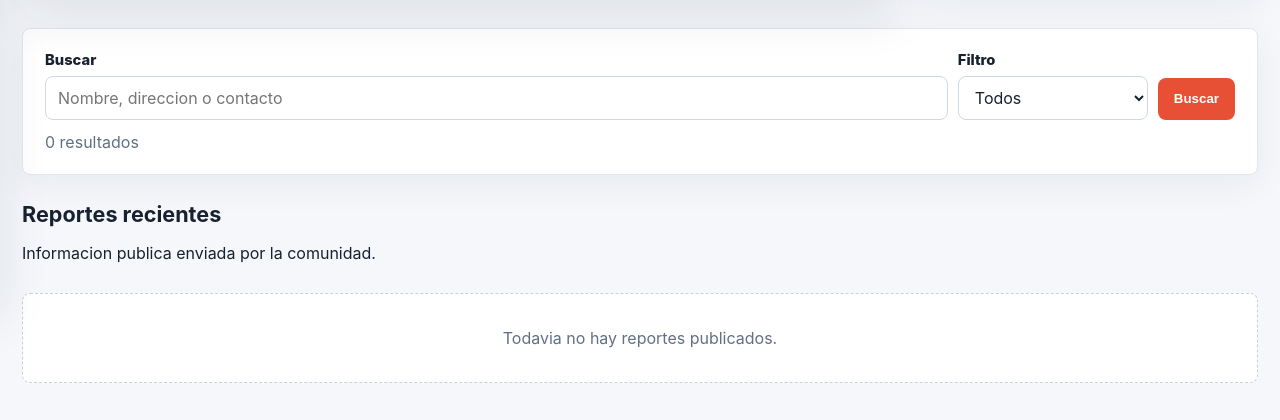
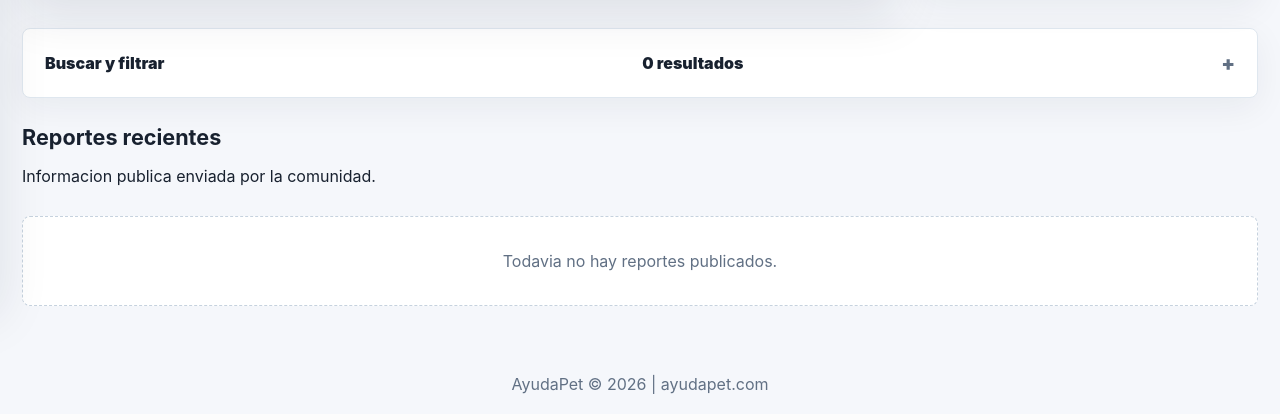
Before and after one commit to MAVD84/AyudaPet.com, a PHP site: page / in a window 1280 px wide. Shown: the part 502-922 px from the top of the page. After the commit the page ends 896 px from the top, so only its background shows below. Run offline with PHP 8.4, Linux system fonts and the light colour scheme; tables that the repository leaves empty hold one stand-in row (values such as "Sample post").

Commit message:
Compact search filters into dropdown

```diff
--- a/index.php
+++ b/index.php
@@ -489,7 +489,7 @@ function render(string $view, array $data = [], int $status = 200): void {
   <link rel="icon" type="image/png" href="/static/logo.png">
   <link rel="apple-touch-icon" href="/static/logo.png">
   <style><?= css() ?></style>
-  <style>.switch input:checked~.switch-ui{background:var(--green)}.switch input:checked~.switch-ui:before{transform:translateX(22px)}.inline-fields{display:grid;grid-template-columns:88px minmax(0,132px);gap:8px;align-items:center}.inline-fields select,.inline-fields input{min-width:0}.pet-body{padding-right:20px}.detail-media .views-badge,.detail-media .photo-badge{top:10px;min-width:86px;min-height:28px;padding:0 10px;font-size:.78rem;line-height:1;align-items:center;justify-content:center;text-align:center}.views-badge{position:absolute;left:10px;box-shadow:0 10px 24px rgba(20,32,48,.16);background:rgba(255,255,255,.94);color:var(--ink)}@media(max-width:420px){.pet-body{padding-right:12px}.detail-media .views-badge,.detail-media .photo-badge{top:7px;min-width:80px;min-height:24px;padding:0 8px;font-size:.68rem}.views-badge{left:7px}}</style>
+  <style>.switch input:checked~.switch-ui{background:var(--green)}.switch input:checked~.switch-ui:before{transform:translateX(22px)}.inline-fields{display:grid;grid-template-columns:88px minmax(0,132px);gap:8px;align-items:center}.inline-fields select,.inline-fields input{min-width:0}.pet-body{padding-right:20px}.filter-dropdown summary{list-style:none;display:flex;align-items:center;justify-content:space-between;gap:14px;cursor:pointer;font-weight:900}.filter-dropdown summary::-webkit-details-marker{display:none}.filter-dropdown summary:after{content:"+";color:var(--muted);font-size:1.25rem}.filter-dropdown[open] summary:after{content:"-"}.filter-dropdown .search-form{margin-top:16px}.detail-media .views-badge,.detail-media .photo-badge{top:10px;min-width:86px;min-height:28px;padding:0 10px;font-size:.78rem;line-height:1;align-items:center;justify-content:center;text-align:center}.views-badge{position:absolute;left:10px;box-shadow:0 10px 24px rgba(20,32,48,.16);background:rgba(255,255,255,.94);color:var(--ink)}@media(max-width:420px){.pet-body{padding-right:12px}.filter-dropdown summary{align-items:flex-start;flex-direction:column}.detail-media .views-badge,.detail-media .photo-badge{top:7px;min-width:80px;min-height:24px;padding:0 8px;font-size:.68rem}.views-badge{left:7px}}</style>
 </head>
 <body>
   <header class="topbar">
@@ -576,6 +576,7 @@ JS;
 }
 
 function view_index(array $mascotas, array $stats, array $filters): void { ?>
+  <?php $activeFilter = trim((string)$filters['q']) !== '' || $filters['estado'] !== 'todos'; ?>
   <section class="hero">
     <div class="hero-main">
       <p class="eyebrow">Red de reportes comunitarios</p>
@@ -595,18 +596,7 @@ function view_index(array $mascotas, array $stats, array $filters): void { ?>
       </details>
     </aside>
   </section>
-  <section class="panel search-panel">
-    <form class="search-form" method="get" action="/">
-      <div class="field"><label for="q">Buscar</label><input id="q" name="q" value="<?= e($filters['q']) ?>" placeholder="Nombre, direccion o contacto"></div>
-      <div class="field"><label for="estado">Filtro</label><select id="estado" name="estado">
-        <?php foreach (['todos'=>'Todos','perdidos'=>'Perdidos','localizados'=>'Localizados'] as $value => $label): ?>
-          <option value="<?= e($value) ?>" <?= $filters['estado'] === $value ? 'selected' : '' ?>><?= e($label) ?></option>
-        <?php endforeach; ?>
-      </select></div>
-      <button class="btn primary" type="submit">Buscar</button>
-    </form>
-    <p class="filter-meta"><?= e($filters['resultados']) ?> resultado<?= $filters['resultados'] == 1 ? '' : 's' ?></p>
-  </section>
+  <section class="panel search-panel"><details class="filter-dropdown" <?= $activeFilter ? 'open' : '' ?>><summary><span>Buscar y filtrar</span><span><?= e($filters['resultados']) ?> resultado<?= $filters['resultados'] == 1 ? '' : 's' ?></span></summary><form class="search-form" method="get" action="/"><div class="field"><label for="q">Buscar</label><input id="q" name="q" value="<?= e($filters['q']) ?>" placeholder="Nombre, direccion o contacto"></div><div class="field"><label for="estado">Estado</label><select id="estado" name="estado"><?php foreach (['todos'=>'Todos','perdidos'=>'Perdidos','localizados'=>'Localizados'] as $value => $label): ?><option value="<?= e($value) ?>" <?= $filters['estado'] === $value ? 'selected' : '' ?>><?= e($label) ?></option><?php endforeach; ?></select></div><button class="btn primary" type="submit">Buscar</button></form></details></section>
   <div class="section-head"><div><h2>Reportes recientes</h2><p>Informacion publica enviada por la comunidad.</p></div></div>
   <?php if ($mascotas): ?><section class="grid">
     <?php foreach ($mascotas as $pet): ?>
```
